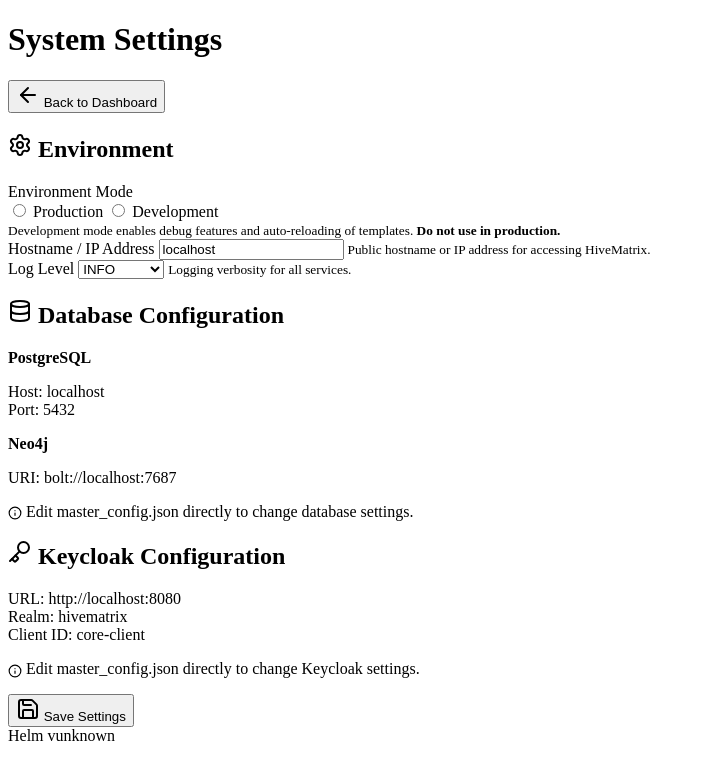
After one commit to skelhammer/hivematrix-helm, a Flask app: template app/templates/settings.html in a window 1280 px wide. The commit adds this page. Shown: the top 780 px of the page, without its empty margins (0-705 px from the left). Run offline with Flask 3, Linux system fonts and the light colour scheme; the template is opened without the code that fills it, so the values that code supplies are empty.

Commit message:
Add System Settings page and standardize debug mode
- Created /settings page with environment toggle
- Settings for hostname, log level, and environment mode
- Added System Settings card to dashboard
- Read debug mode from master_config.json
- Shows database and Keycloak config (read-only)

🤖 Generated with [Claude Code](https://claude.com/claude-code)

Co-Authored-By: Claude <noreply@anthropic.com>

```diff
--- /dev/null
+++ b/app/templates/settings.html
@@ -0,0 +1,154 @@
+<!DOCTYPE html>
+<html lang="en">
+<head>
+    <meta charset="UTF-8">
+    <meta name="viewport" content="width=device-width, initial-scale=1.0">
+    <title>Settings - Helm</title>
+    <script src="https://unpkg.com/lucide@latest"></script>
+</head>
+<body>
+    <div class="card u-mb-3">
+        <div class="card__header">
+            <h1 class="card__title">System Settings</h1>
+            <div class="card__header-actions">
+                <button class="btn" onclick="window.location.href='{{ url_for('index') }}'">
+                    <span class="btn__label">
+                        <i data-lucide="arrow-left" class="btn__icon"></i>
+                        Back to Dashboard
+                    </span>
+                </button>
+            </div>
+        </div>
+    </div>
+
+    {% with messages = get_flashed_messages(with_categories=true) %}
+        {% if messages %}
+        <div class="u-mb-3">
+            {% for category, message in messages %}
+                <div class="alert alert--{{ 'success' if category == 'success' else 'error' }}">
+                    {{ message }}
+                </div>
+            {% endfor %}
+        </div>
+        {% endif %}
+    {% endwith %}
+
+    <form action="{{ url_for('save_settings') }}" method="POST">
+        <div class="card u-mb-3">
+            <div class="card__header">
+                <h2 class="card__title">
+                    <i data-lucide="settings" class="btn__icon"></i>
+                    Environment
+                </h2>
+            </div>
+            <div class="card__body">
+                <div class="form-group u-mb-3">
+                    <label class="form-group__label">Environment Mode</label>
+                    <div class="u-flex u-flex-gap-2">
+                        <label class="u-flex u-items-center u-flex-gap-1">
+                            <input type="radio" name="environment" value="production"
+                                   {{ 'checked' if config.get('system', {}).get('environment') == 'production' else '' }}>
+                            <span>Production</span>
+                        </label>
+                        <label class="u-flex u-items-center u-flex-gap-1">
+                            <input type="radio" name="environment" value="development"
+                                   {{ 'checked' if config.get('system', {}).get('environment') == 'development' else '' }}>
+                            <span>Development</span>
+                        </label>
+                    </div>
+                    <small class="u-text-muted">
+                        Development mode enables debug features and auto-reloading of templates.
+                        <strong>Do not use in production.</strong>
+                    </small>
+                </div>
+
+                <div class="form-group u-mb-3">
+                    <label for="hostname" class="form-group__label">Hostname / IP Address</label>
+                    <input type="text" id="hostname" name="hostname" class="form-group__input"
+                           value="{{ config.get('system', {}).get('hostname', 'localhost') }}">
+                    <small class="u-text-muted">Public hostname or IP address for accessing HiveMatrix.</small>
+                </div>
+
+                <div class="form-group">
+                    <label for="log_level" class="form-group__label">Log Level</label>
+                    <select id="log_level" name="log_level" class="form-group__select">
+                        {% set current_level = config.get('system', {}).get('log_level', 'INFO') %}
+                        <option value="DEBUG" {{ 'selected' if current_level == 'DEBUG' else '' }}>DEBUG</option>
+                        <option value="INFO" {{ 'selected' if current_level == 'INFO' else '' }}>INFO</option>
+                        <option value="WARNING" {{ 'selected' if current_level == 'WARNING' else '' }}>WARNING</option>
+                        <option value="ERROR" {{ 'selected' if current_level == 'ERROR' else '' }}>ERROR</option>
+                        <option value="CRITICAL" {{ 'selected' if current_level == 'CRITICAL' else '' }}>CRITICAL</option>
+                    </select>
+                    <small class="u-text-muted">Logging verbosity for all services.</small>
+                </div>
+            </div>
+        </div>
+
+        <div class="card u-mb-3">
+            <div class="card__header">
+                <h2 class="card__title">
+                    <i data-lucide="database" class="btn__icon"></i>
+                    Database Configuration
+                </h2>
+            </div>
+            <div class="card__body">
+                <div class="u-flex u-flex-gap-2 u-flex-wrap">
+                    <div style="flex: 1; min-width: 200px;">
+                        <p class="u-mb-1"><strong>PostgreSQL</strong></p>
+                        <p class="u-text-muted u-text-sm">
+                            Host: {{ config.get('databases', {}).get('postgresql', {}).get('host', 'localhost') }}<br>
+                            Port: {{ config.get('databases', {}).get('postgresql', {}).get('port', 5432) }}
+                        </p>
+                    </div>
+                    <div style="flex: 1; min-width: 200px;">
+                        <p class="u-mb-1"><strong>Neo4j</strong></p>
+                        <p class="u-text-muted u-text-sm">
+                            URI: {{ config.get('databases', {}).get('neo4j', {}).get('uri', 'bolt://localhost:7687') }}
+                        </p>
+                    </div>
+                </div>
+                <p class="u-text-muted u-mt-2 u-text-sm">
+                    <i data-lucide="info" style="width: 14px; height: 14px; vertical-align: middle;"></i>
+                    Edit master_config.json directly to change database settings.
+                </p>
+            </div>
+        </div>
+
+        <div class="card u-mb-3">
+            <div class="card__header">
+                <h2 class="card__title">
+                    <i data-lucide="key" class="btn__icon"></i>
+                    Keycloak Configuration
+                </h2>
+            </div>
+            <div class="card__body">
+                <p class="u-text-muted u-text-sm">
+                    URL: {{ config.get('keycloak', {}).get('url', 'http://localhost:8080') }}<br>
+                    Realm: {{ config.get('keycloak', {}).get('realm', 'hivematrix') }}<br>
+                    Client ID: {{ config.get('keycloak', {}).get('client_id', 'core-client') }}
+                </p>
+                <p class="u-text-muted u-mt-2 u-text-sm">
+                    <i data-lucide="info" style="width: 14px; height: 14px; vertical-align: middle;"></i>
+                    Edit master_config.json directly to change Keycloak settings.
+                </p>
+            </div>
+        </div>
+
+        <div class="u-flex u-flex-gap">
+            <button type="submit" class="btn btn--primary">
+                <span class="btn__label">
+                    <i data-lucide="save" class="btn__icon"></i>
+                    Save Settings
+                </span>
+            </button>
+        </div>
+    </form>
+
+    <script>
+        lucide.createIcons();
+    </script>
+    <div class="version-footer">
+        <span class="version-footer__text">{{ app_service_name }} v{{ app_version }}</span>
+    </div>
+</body>
+</html>
--- a/run.py
+++ b/run.py
@@ -3,6 +3,18 @@ from app.service_manager import ServiceManager
 import requests
 import sys
 import time
+import os
+import json
+
+def get_debug_mode():
+    """Read environment from master_config.json to determine debug mode"""
+    config_path = os.path.join(os.path.dirname(__file__), 'instance', 'configs', 'master_config.json')
+    try:
+        with open(config_path) as f:
+            config = json.load(f)
+            return config.get('system', {}).get('environment', 'production') == 'development'
+    except (FileNotFoundError, json.JSONDecodeError):
+        return False  # Default to production (debug=False) if config not found
 
 def check_required_services():
     """Check if required services (Keycloak, Core, Nexus) are running"""
@@ -121,4 +133,5 @@ if __name__ == '__main__':
 
     # Security: Bind to localhost only - Helm should not be exposed externally
     # Access via Nexus proxy at https://localhost:443/helm
-    app.run(host='127.0.0.1', port=5004, debug=True)
+    debug = get_debug_mode()
+    app.run(host='127.0.0.1', port=5004, debug=debug)
```
Also changed, not shown: app/routes.py (+58 -0 lines), app/templates/index.html (+9 -0 lines).
